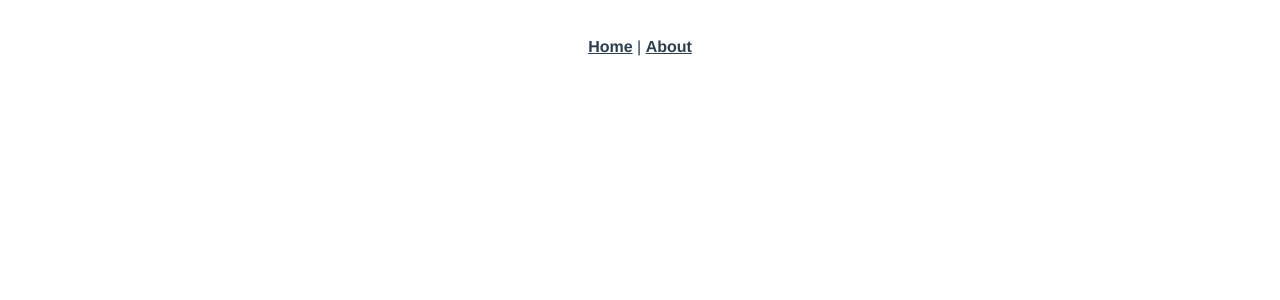
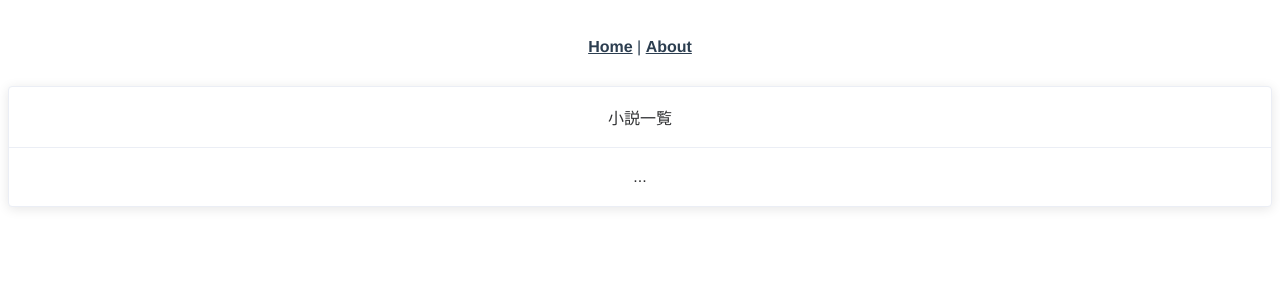
Before and after one commit to hide6644/crawler-client, a Vue app: page /novel in a window 1280 px wide. Shown: the top 300 px of the page. Built offline with nearby package versions, Linux system fonts and the light colour scheme.

Commit message:
Initial commit

```diff
--- a/package.json
+++ b/package.json
@@ -9,6 +9,7 @@
   },
   "dependencies": {
     "core-js": "^2.6.5",
+    "element-ui": "^2.8.2",
     "vue": "^2.6.10",
     "vue-router": "^3.0.3",
     "vuex": "^3.0.1"
--- a/src/main.js
+++ b/src/main.js
@@ -3,7 +3,12 @@ import App from './App.vue'
 import router from './router'
 import store from './store'
 
+import ElementUI from 'element-ui'
+import locale from 'element-ui/lib/locale/lang/ja'
+import 'element-ui/lib/theme-chalk/index.css'
+
 Vue.config.productionTip = false
+Vue.use(ElementUI, {locale})
 
 new Vue({
   router,
--- a/src/router.js
+++ b/src/router.js
@@ -20,6 +20,11 @@ export default new Router({
       // this generates a separate chunk (about.[hash].js) for this route
       // which is lazy-loaded when the route is visited.
       component: () => import(/* webpackChunkName: "about" */ './views/About.vue')
+    },
+    {
+      path: '/novel',
+      name: 'novel',
+      component: () => import(/* webpackChunkName: "novel" */ './views/Novel.vue')
     }
   ]
 })
--- /dev/null
+++ b/src/views/Novel.vue
@@ -0,0 +1,22 @@
+<template>
+  <el-row>
+    <el-col :span="24">
+      <el-card class="box-card">
+        <div slot="header" class="clearfix">
+          <span>小説一覧</span>
+        </div>
+        <div>...</div>
+      </el-card>
+    </el-col>
+  </el-row>
+</template>
+
+<script>
+  export default {
+    name: "Novel"
+  }
+</script>
+
+<style scoped>
+
+</style>
```
Also changed, not shown: 1 other file (tests, documents, lock files or other folders).
